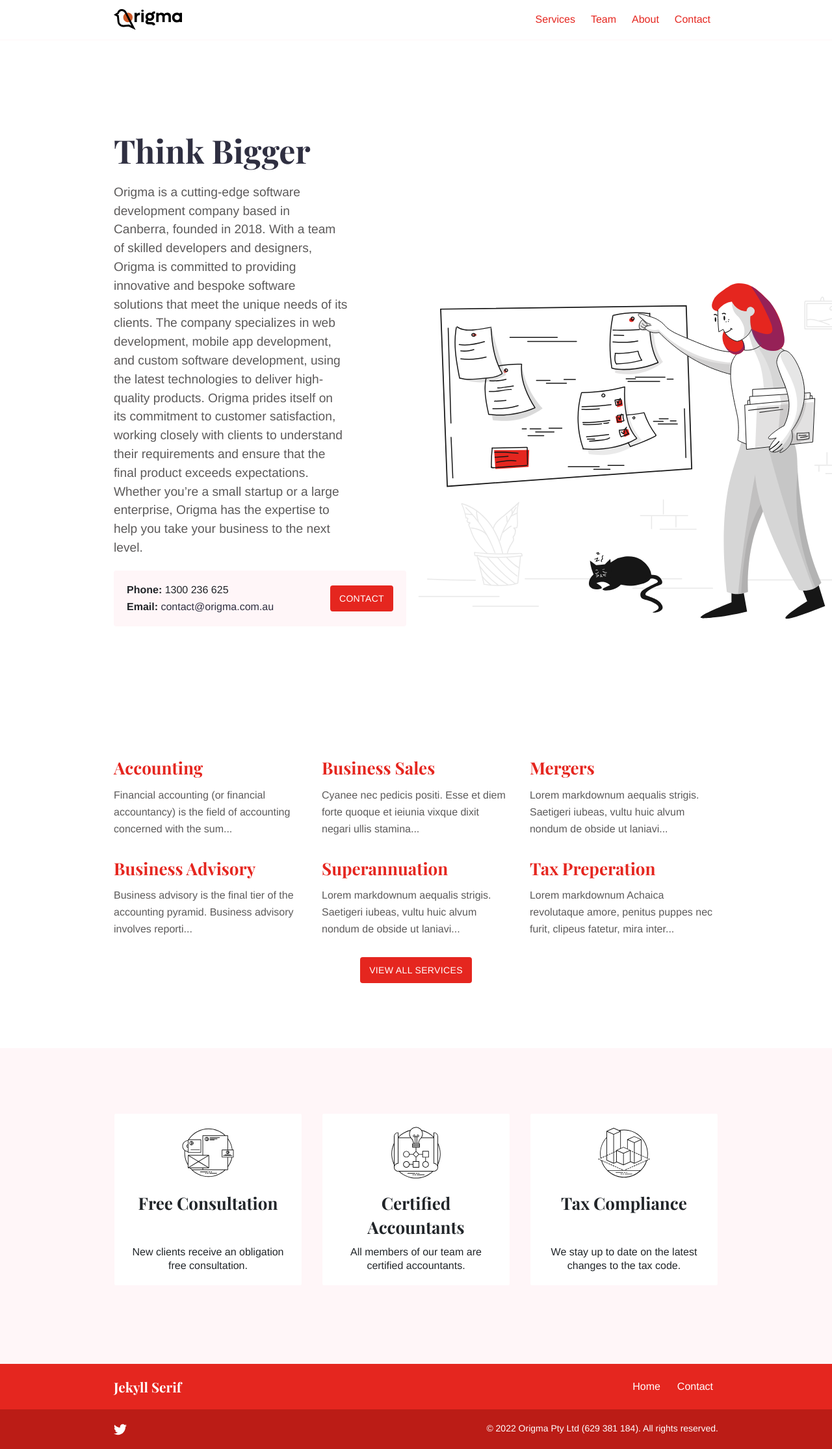
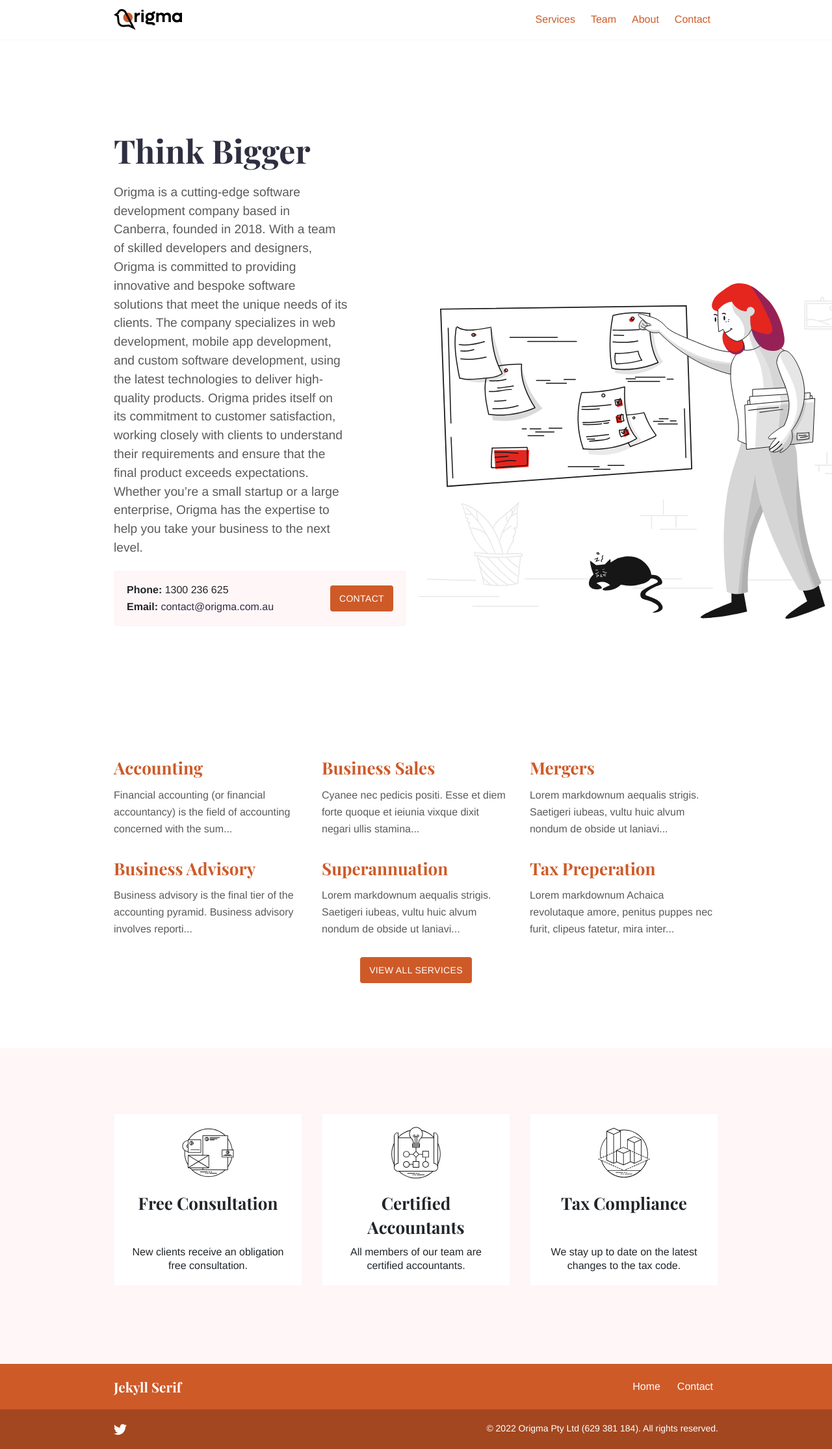
Before and after one commit to origma/origma.github.io, a Jekyll site: the page built from index.md, in a window 1280 px wide. Shown: the whole page at 65% size. Built offline with Jekyll 4.4.1, drawn with Linux system fonts in a browser that asks for light colours.

Commit message:
Uodate colours

```diff
--- a/assets/css/style.scss
+++ b/assets/css/style.scss
@@ -2,9 +2,9 @@
 ---
 
 // Colors
-$primary: #e5261f;
-$primary-dark: #a01b16;
-$secondary: #f88379;
+$primary: #ce5a28;
+$primary-dark: #5b0000;
+$secondary: #c54459;
 $black: #2f2f41;
 $white: #ffffff;
 $white-offset: #fff6f8;
```
